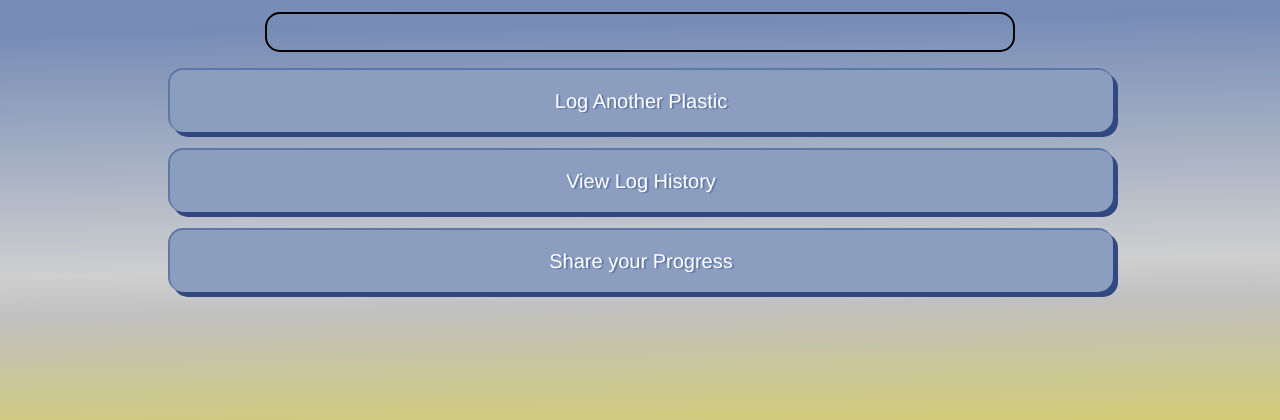
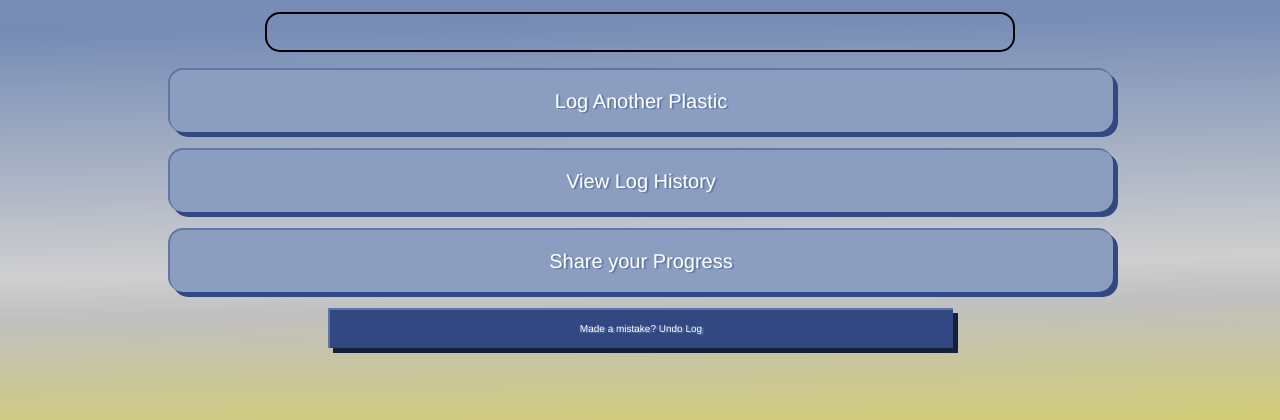
Before and after one commit to tjuacalla123/a8-plastrack, a Node project: template views/logdone.handlebars in a window 1280 px wide. Shown: the part 380-800 px from the top of the page. Run offline with Node 20 templates, Linux system fonts and the light colour scheme; the template is opened without the code that fills it, so the values that code supplies are empty; some libraries are stand-ins or nearby versions.

Commit message:
able to undo log now

```diff
--- a/public/css/logdone.css
+++ b/public/css/logdone.css
@@ -105,8 +105,12 @@
   text-shadow: 2px 1px 1px #333;
 }
 
-#share {
-  margin-bottom: 2vh;
+#undo {
+  height: 5vh;
+  font-size: 10px;
+  border-radius: 0;
+  box-shadow: 5px 5px #15203b;
+  background-color: #314882;
 }
 
 body {
--- a/public/js/history.js
+++ b/public/js/history.js
@@ -9,12 +9,9 @@ $(document).ready(function() {
 		var statsToday = lastXDays(dataset, 0);
 		var stats7days = lastXDays(dataset, 7);
 		var stats30days = lastXDays(dataset, 30);
-		console.log(statsToday);
 		// plastic day by day
 		var last7line = parseProgress(stats7days[1]);
 		var last30line = parseProgress(stats30days[1]);
-
-
 
 		// plastic frequency
 		var todayplastic = parseDict(statsToday[0]);
--- a/public/js/logdone_functions.js
+++ b/public/js/logdone_functions.js
@@ -1,7 +1,6 @@
 $(document).ready(function() {
   var plasticData = JSON.parse(sessionStorage.getItem("logged"));
   var plasticObjects = JSON.parse(sessionStorage.getItem("plastic-types"));
-
 
   var plastic;
   var totalSmall = 0;
@@ -36,6 +35,22 @@ $(document).ready(function() {
   $(".total-logged").html(totalCount);
   sessionStorage.removeItem("logged");
 
+  $("#undo").click(function() {
+    var undo_log = confirm("Undo your Log?");
+    if (undo_log) {
+      if (totalCount != 0) {
+        var dataset = JSON.parse(localStorage.getItem("data"));
+        dateToday = moment().format("DD/MM/YYYY");
+        logArr = dataset[moment(dateToday, "DD/MM/YYYY")];
+        logArr.pop();
+        localStorage.setItem("data", JSON.stringify(dataset));
+      }
+      window.location.replace("/logpage");
+      alert("Log has been reset.");
+    }
+  })
+
+
 
   // calculates total size of localStorage, limit is 5mb.
   var allStrings = '';
--- a/public/js/logpage_functions.js
+++ b/public/js/logpage_functions.js
@@ -18,7 +18,6 @@ $(document).ready(function(){
       return;
     }
     var submit_log = confirm("Log your plastics?\nOK if you want to proceed\nCANCEL to continue logging");
-    console.log(submit_log == true);
     if (submit_log) {
       sessionStorage.removeItem("countItems");
       var logCount = [];
--- a/views/logdone.handlebars
+++ b/views/logdone.handlebars
@@ -50,7 +50,7 @@
     <div class="row">
       <div class="col-xs-8 col-xs-offset-2 totals">
         <div class="total-logged" id=total>
-          50
+          0
         </div>
         <div class="total-plastics">
           Total Plastics Logged
@@ -130,6 +130,13 @@
     </div>
   </div>
 
+	<div class="row">
+		<div class="col-xs-6 col-xs-offset-3">
+			<div class="option" id = undo>
+				Made a mistake? Undo Log
+			</div>
+		</div>
+	</div>
 
   <script src="https://code.jquery.com/jquery.js"></script>
   <script src="https://code.jquery.com/ui/1.12.1/jquery-ui.js"></script>
```
